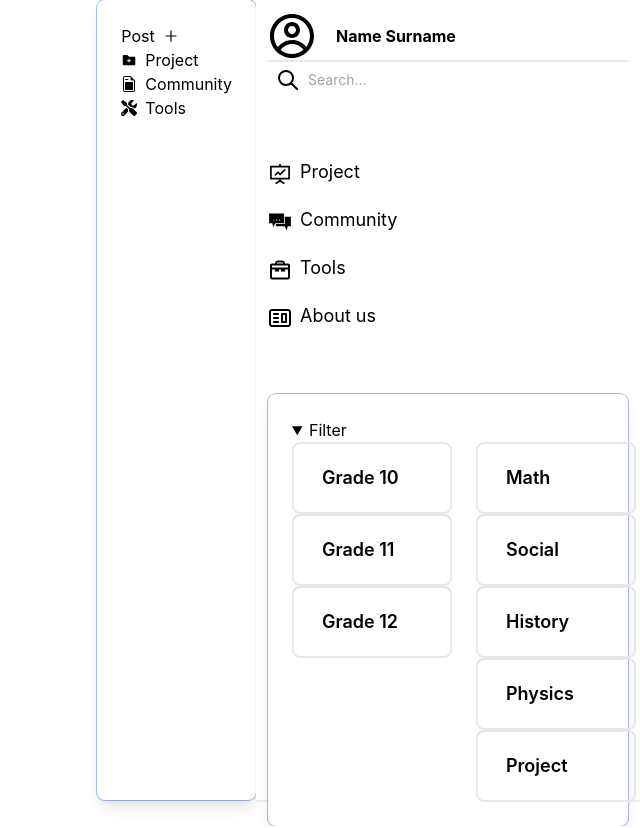
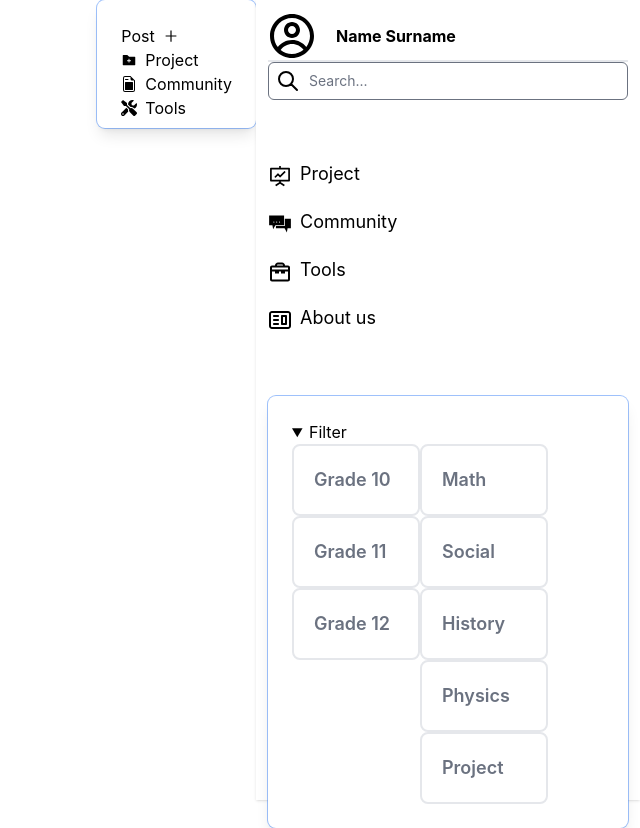
Before and after one commit to Panthutk/tiwme2, a React (Create React App) app: page / in a window 1280 px wide. Shown: the whole page, without its empty margins (640-1280 px from the left). Built offline with nearby package versions, Linux system fonts and the light colour scheme.

Commit message:
return to 0

```diff
--- a/src/components/Sidebar.js
+++ b/src/components/Sidebar.js
@@ -67,73 +67,101 @@ export const Sidebar=() =>{
                                     <summary>
                                         Filter
                                     </summary>
-                                        <div className='flex flex-row space-x-6'>
-                                            <div className='flex flex-col '>
-                                                <label for="react-option" class="inline-flex justify-between items-center p-5 w-40   rounded-lg border-2 border-gray-200  dark:hover:text-gray-300   hover:text-gray-600    dark:text-gray-400 dark:bg-gray-800 dark:hover:bg-gray-700">
-                                                    <div class="flex flex-row">
-
-                                                        <div class="w-full text-lg font-semibold px-2">Grade 10</div>
+                                    <div className='flex flex-row '>
+                                        <div className='flex flex-col'>
+                                            <ul >
+                                                   {/* Grade */}
+                                                    <li>
+                                                        <input type="checkbox" id="react-option1" value="" class="hidden peer" />
+                                                        <label for="react-option1" class="inline-flex  items-center p-5 w-32 text-gray-500 bg-white rounded-lg border-2 border-gray-200 cursor-pointer dark:hover:text-gray-300 dark:border-gray-700 peer-checked:border-blue-600 hover:text-gray-600 dark:peer-checked:text-gray-300 peer-checked:text-gray-600 hover:bg-gray-50 dark:text-gray-400 dark:bg-gray-800 dark:hover:bg-gray-700">
+                                                            <div class="block">
+                                                                <div class="w-full text-lg font-semibold">Grade 10</div>
                                                             </div>
                                                         </label>
-                                                <label for="react-option" class="inline-flex justify-between items-center p-5 w-40   rounded-lg border-2 border-gray-200  dark:hover:text-gray-300   hover:text-gray-600    dark:text-gray-400 dark:bg-gray-800 dark:hover:bg-gray-700">
-                                                    <div class="flex flex-row">
-
-                                                        <div class="w-full text-lg font-semibold px-2">Grade 11</div>
+                                                    </li>
+                                                    <li>
+                                                        <input type="checkbox" id="react-option2" value="" class="hidden peer" />
+                                                        <label for="react-option2" class="inline-flex  items-center p-5 w-32 text-gray-500 bg-white rounded-lg border-2 border-gray-200 cursor-pointer dark:hover:text-gray-300 dark:border-gray-700 peer-checked:border-blue-600 hover:text-gray-600 dark:peer-checked:text-gray-300 peer-checked:text-gray-600 hover:bg-gray-50 dark:text-gray-400 dark:bg-gray-800 dark:hover:bg-gray-700">
+                                                            <div class="block">
+                                                                <div class="w-full text-lg font-semibold">Grade 11</div>
                                                             </div>
                                                         </label>
-                                                <label for="react-option" class="inline-flex justify-between items-center p-5 w-40   rounded-lg border-2 border-gray-200  dark:hover:text-gray-300   hover:text-gray-600    dark:text-gray-400 dark:bg-gray-800 dark:hover:bg-gray-700">
-                                                    <div class="flex flex-row">
-
-                                                        <div class="w-full text-lg font-semibold px-2">Grade 12</div>
+                                                    </li>
+                                                    <li>
+                                                        <input type="checkbox" id="react-option3" value="" class="hidden peer" />
+                                                        <label for="react-option3" class="inline-flex  items-center p-5 w-32 text-gray-500 bg-white rounded-lg border-2 border-gray-200 cursor-pointer dark:hover:text-gray-300 dark:border-gray-700 peer-checked:border-blue-600 hover:text-gray-600 dark:peer-checked:text-gray-300 peer-checked:text-gray-600 hover:bg-gray-50 dark:text-gray-400 dark:bg-gray-800 dark:hover:bg-gray-700">
+                                                            <div class="block">
+                                                                <div class="w-full text-lg font-semibold">Grade 12</div>
                                                             </div>
                                                         </label>
+                                                    </li>
+
+
+                                            </ul>
                                         </div>
                                         <div className='flex flex-col'>
-                                                <label for="react-option" class="inline-flex justify-between items-center p-5 w-40   rounded-lg border-2 border-gray-200  dark:hover:text-gray-300   hover:text-gray-600    dark:text-gray-400 dark:bg-gray-800 dark:hover:bg-gray-700">
-                                                    <div class="flex flex-row">
-
-                                                        <div class="w-full text-lg font-semibold px-2">Math</div>
+                                            <ul >
+                                                    {/* Subject */}
+                                                    <li>
+                                                        <input type="checkbox" id="react-option4" value="" class="hidden peer" />
+                                                        <label for="react-option4" class="inline-flex  items-center p-5 w-32 text-gray-500 bg-white rounded-lg border-2 border-gray-200 cursor-pointer dark:hover:text-gray-300 dark:border-gray-700 peer-checked:border-blue-600 hover:text-gray-600 dark:peer-checked:text-gray-300 peer-checked:text-gray-600 hover:bg-gray-50 dark:text-gray-400 dark:bg-gray-800 dark:hover:bg-gray-700">
+                                                            <div class="block">
+                                                                <div class="w-full text-lg font-semibold">Math</div>
                                                             </div>
                                                         </label>
-                                                <label for="react-option" class="inline-flex justify-between items-center p-5 w-40   rounded-lg border-2 border-gray-200  dark:hover:text-gray-300   hover:text-gray-600    dark:text-gray-400 dark:bg-gray-800 dark:hover:bg-gray-700">
-                                                    <div class="flex flex-row">
-
-                                                        <div class="w-full text-lg font-semibold px-2">Social</div>
+                                                    </li>
+                                                    <li>
+                                                        <input type="checkbox" id="react-option5" value="" class="hidden peer" />
+                                                        <label for="react-option5" class="inline-flex  items-center p-5 w-32 text-gray-500 bg-white rounded-lg border-2 border-gray-200 cursor-pointer dark:hover:text-gray-300 dark:border-gray-700 peer-checked:border-blue-600 hover:text-gray-600 dark:peer-checked:text-gray-300 peer-checked:text-gray-600 hover:bg-gray-50 dark:text-gray-400 dark:bg-gray-800 dark:hover:bg-gray-700">
+                                                            <div class="block">
+                                                                <div class="w-full text-lg font-semibold">Social</div>
                                                             </div>
                                                         </label>
-                                                <label for="react-option" class="inline-flex justify-between items-center p-5 w-40   rounded-lg border-2 border-gray-200  dark:hover:text-gray-300   hover:text-gray-600    dark:text-gray-400 dark:bg-gray-800 dark:hover:bg-gray-700">
-                                                    <div class="flex flex-row">
-
-                                                        <div class="w-full text-lg font-semibold px-2">History</div>
+                                                    </li>
+                                                    <li>
+                                                        <input type="checkbox" id="react-option6" value="" class="hidden peer" />
+                                                        <label for="react-option6" class="inline-flex  items-center p-5 w-32 text-gray-500 bg-white rounded-lg border-2 border-gray-200 cursor-pointer dark:hover:text-gray-300 dark:border-gray-700 peer-checked:border-blue-600 hover:text-gray-600 dark:peer-checked:text-gray-300 peer-checked:text-gray-600 hover:bg-gray-50 dark:text-gray-400 dark:bg-gray-800 dark:hover:bg-gray-700">
+                                                            <div class="block">
+                                                                <div class="w-full text-lg font-semibold">History</div>
                                                             </div>
                                                         </label>
-                                                <label for="react-option" class="inline-flex justify-between items-center p-5 w-40   rounded-lg border-2 border-gray-200  dark:hover:text-gray-300   hover:text-gray-600    dark:text-gray-400 dark:bg-gray-800 dark:hover:bg-gray-700">
-                                                    <div class="flex flex-row">
-
-                                                        <div class="w-full text-lg font-semibold px-2">Physics</div>
+                                                    </li>
+                                                    <li>
+                                                        <input type="checkbox" id="react-option7" value="" class="hidden peer" />
+                                                        <label for="react-option7" class="inline-flex  items-center p-5 w-32 text-gray-500 bg-white rounded-lg border-2 border-gray-200 cursor-pointer dark:hover:text-gray-300 dark:border-gray-700 peer-checked:border-blue-600 hover:text-gray-600 dark:peer-checked:text-gray-300 peer-checked:text-gray-600 hover:bg-gray-50 dark:text-gray-400 dark:bg-gray-800 dark:hover:bg-gray-700">
+                                                            <div class="block">
+                                                                <div class="w-full text-lg font-semibold">Physics</div>
                                                             </div>
                                                         </label>
-                                                <label for="react-option" class="inline-flex justify-between items-center p-5 w-40   rounded-lg border-2 border-gray-200  dark:hover:text-gray-300   hover:text-gray-600    dark:text-gray-400 dark:bg-gray-800 dark:hover:bg-gray-700">
-                                                    <div class="flex flex-row">
-
-                                                        <div class="w-full text-lg font-semibold px-2">Project</div>
+                                                    </li>
+                                                    <li>
+                                                        <input type="checkbox" id="react-option8" value="" class="hidden peer" />
+                                                        <label for="react-option8" class="inline-flex  items-center p-5 w-32 text-gray-500 bg-white rounded-lg border-2 border-gray-200 cursor-pointer dark:hover:text-gray-300 dark:border-gray-700 peer-checked:border-blue-600 hover:text-gray-600 dark:peer-checked:text-gray-300 peer-checked:text-gray-600 hover:bg-gray-50 dark:text-gray-400 dark:bg-gray-800 dark:hover:bg-gray-700">
+                                                            <div class="block">
+                                                                <div class="w-full text-lg font-semibold">Project</div>
                                                             </div>
                                                         </label>
+                                                    </li>
+
+                                            </ul>
+                                        </div>
 
                                     </div>
-                                        </div>
+
                                 </details>
 
                         </div>
                     </div>
                 </div>
+                <div className=''>
                 {/* post */}
-                <details class="open:bg-white white:open:bg-slate-900 open:ring-1  dark:open:ring-white/10 open:shadow-lg p-6 rounded-lg  w-38" open>
+                    <div>
+                        <details class="open:bg-white white:open:bg-slate-900 open:ring-1  dark:open:ring-white/10 open:shadow-lg p-6 rounded-lg  w-38 h-32" open>
                             <summary className='flex flex-row '>
                                 Post
                                 <AiOutlinePlus className='ml-2 mt-1'/>
                             </summary>
-                    <ul role="list">
+                            <ul role="list" >
 
                                     <li class="group/item hover:bg-slate-100 ...">
                                         <a href='#' className='flex flex-row'>
@@ -164,7 +192,11 @@ export const Sidebar=() =>{
                                     </li>
                             </ul>
                         </details>
+                    {/* head */}
 
+
+                    </div>
+                </div>
             </div>
     );
 }
--- a/tailwind.config.js
+++ b/tailwind.config.js
@@ -1,8 +1,11 @@
 /** @type {import('tailwindcss').Config} */
 module.exports = {
-  content: ["./src/**/*.{html,js}"],
+  content: ["./src/**/*.{html,js}",'node_modules/flowbite-react/**/*.{js,jsx,ts,tsx}'],
   theme: {
     extend: {},
   },
-  plugins: [],
+  plugins: [
+    require('flowbite/plugin')
+]
+
 }
```
Lines whose indentation alone changed are shown as unchanged.
